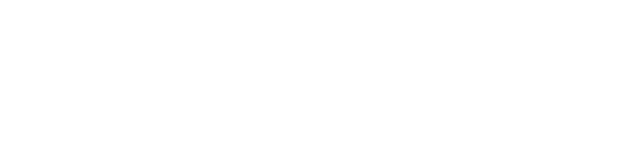
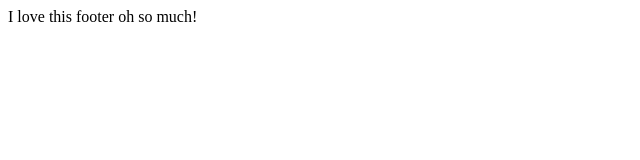
Before and after one commit to SeanDBon/TeamTestRepo, a website: page public/index.html in a window 1280 px wide. Shown: the whole page, without its empty margins (0-640 px from the left). Drawn offline with nearby package versions, Linux system fonts and the light colour scheme.

Commit message:
Added footer and jQuery

```diff
--- a/public/index.html
+++ b/public/index.html
@@ -5,6 +5,9 @@
     <title></title>
   </head>
   <body>
-
+  <footer>
+    I love this footer oh so much!
+  </footer>
+  <script src="jquery-3.2.1.min.js"></script>
   </body>
 </html>
```
